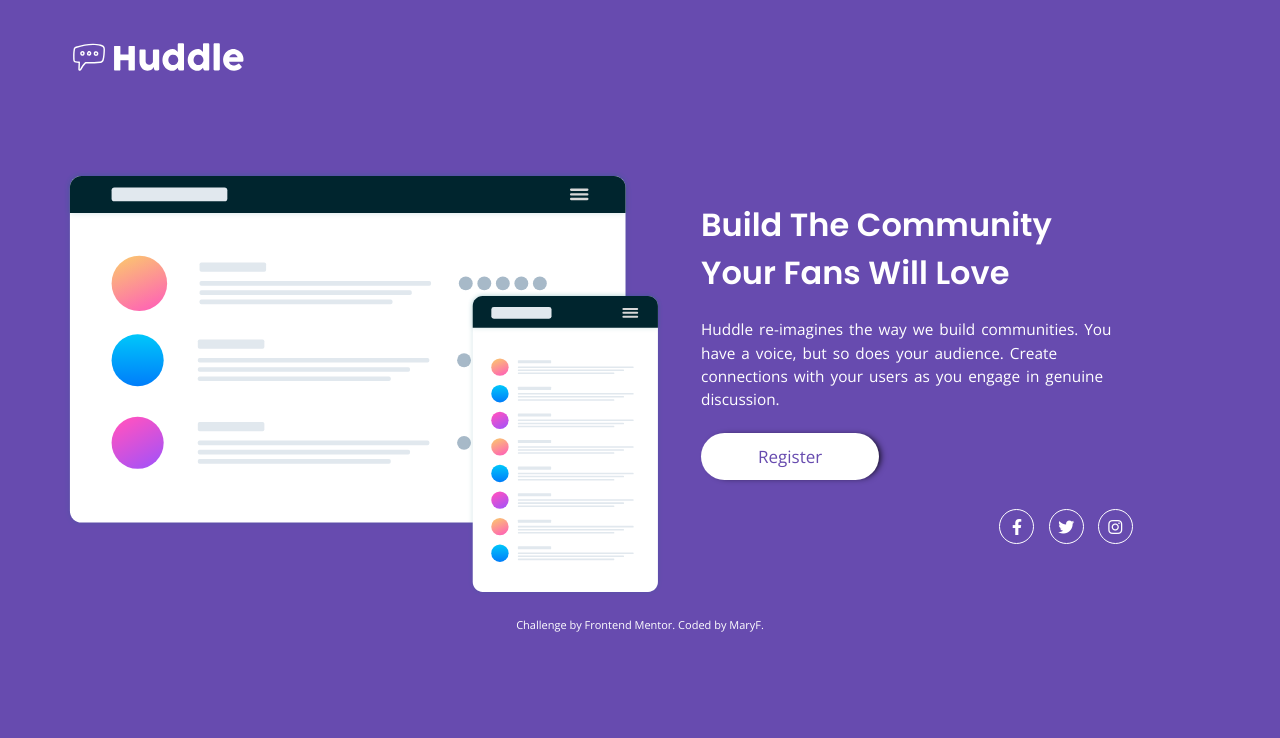
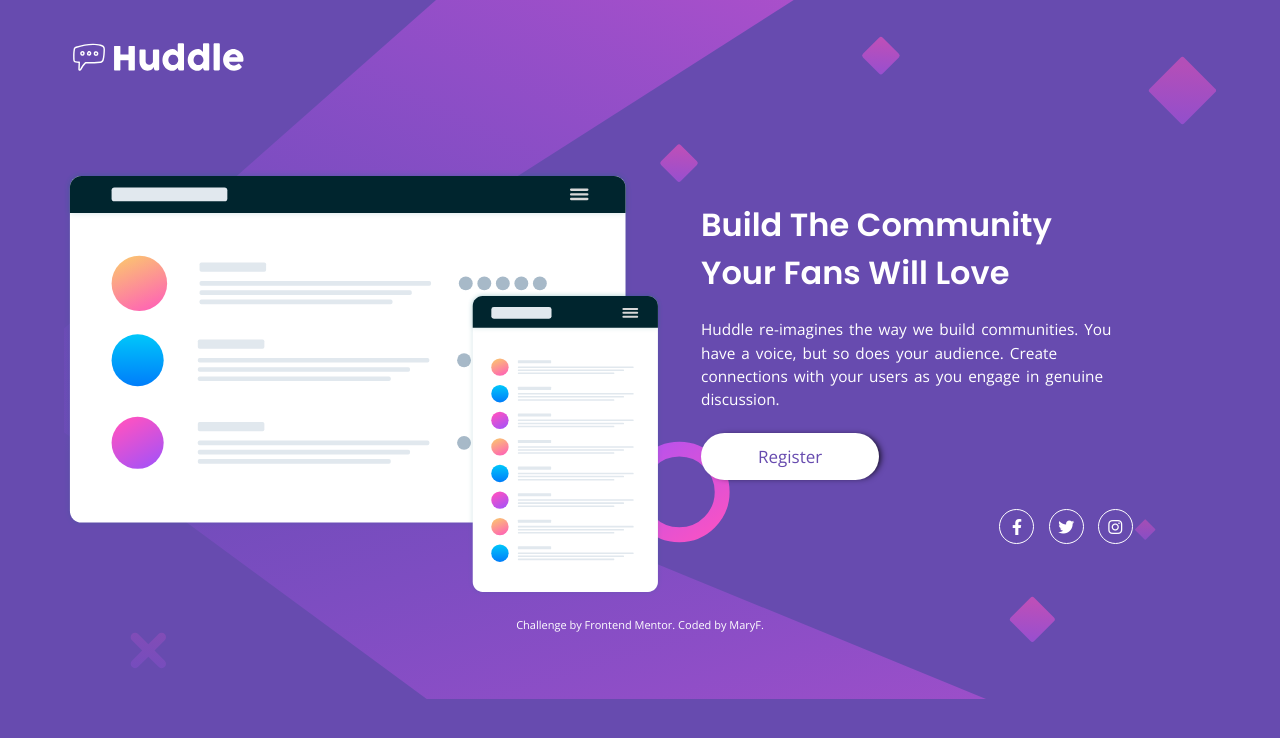
Before and after one commit to Janselin/huddle-landing-page, a plain HTML site: page index.html in a window 1280 px wide. Drawn offline with nearby package versions, Linux system fonts and the light colour scheme; the site is published under a folder, as on GitHub Pages, so addresses that start at the root find nothing.

Commit message:
Update style.css

```diff
--- a/style.css
+++ b/style.css
@@ -30,7 +30,7 @@ COLORS: - Violet: hsl(257, 40%, 49%);
     height: 100vh;
     display: flex;
     flex-direction: column;
-    background: url("/images/bg-desktop.svg") no-repeat;
+    background: url("./images/bg-desktop.svg") no-repeat;
     background-size: contain;
 }
 
```
